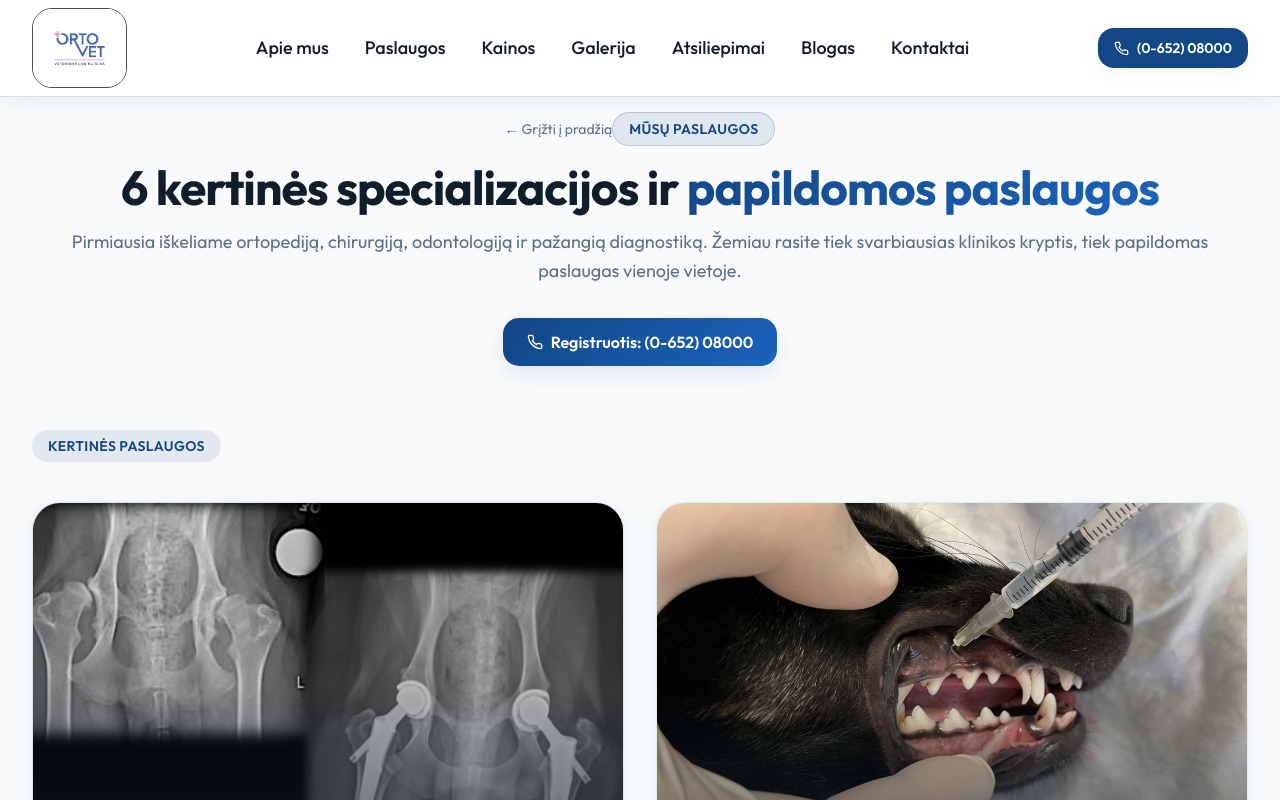
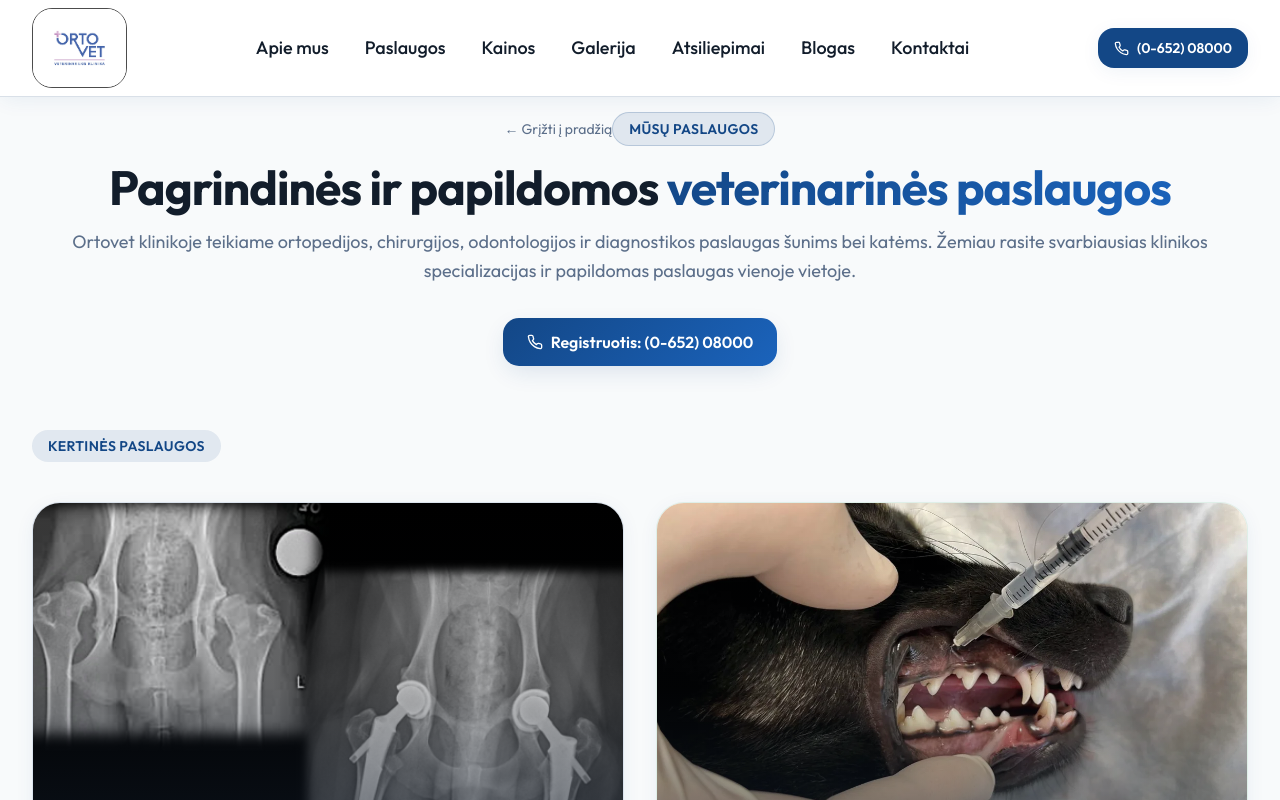
Before and after one commit to Dariuslukosius/ortovet-klinika-web, a React (Vite) app: page /paslaugos in a window 1280 px wide. Shown: the top 800 px of the page. Built offline with nearby package versions, Linux system fonts and the light colour scheme; the HTML template or start-up script is replaced by a standard one.

Commit message:
Improve services page hero copy

```diff
--- a/src/pages/ServicesPage.tsx
+++ b/src/pages/ServicesPage.tsx
@@ -71,11 +71,14 @@ export default function ServicesPage() {
               Mūsų paslaugos
             </span>
             <h1 className="text-3xl md:text-4xl lg:text-5xl font-bold text-foreground mb-4">
-              6 kertinės specializacijos ir{" "}
-              <span className="text-gradient-primary">papildomos paslaugos</span>
+              Pagrindinės ir papildomos{" "}
+              <span className="text-gradient-primary">veterinarinės paslaugos</span>
             </h1>
             <p className="text-muted-foreground text-lg leading-relaxed mb-8">
-              Pirmiausia iškeliame ortopediją, chirurgiją, odontologiją ir pažangią diagnostiką. Žemiau rasite tiek svarbiausias klinikos kryptis, tiek papildomas paslaugas vienoje vietoje.
+              Ortovet klinikoje teikiame ortopedijos, chirurgijos, odontologijos
+              ir diagnostikos paslaugas šunims bei katėms. Žemiau rasite
+              svarbiausias klinikos specializacijas ir papildomas paslaugas
+              vienoje vietoje.
             </p>
             <a
               href="tel:+37065208000"
```
